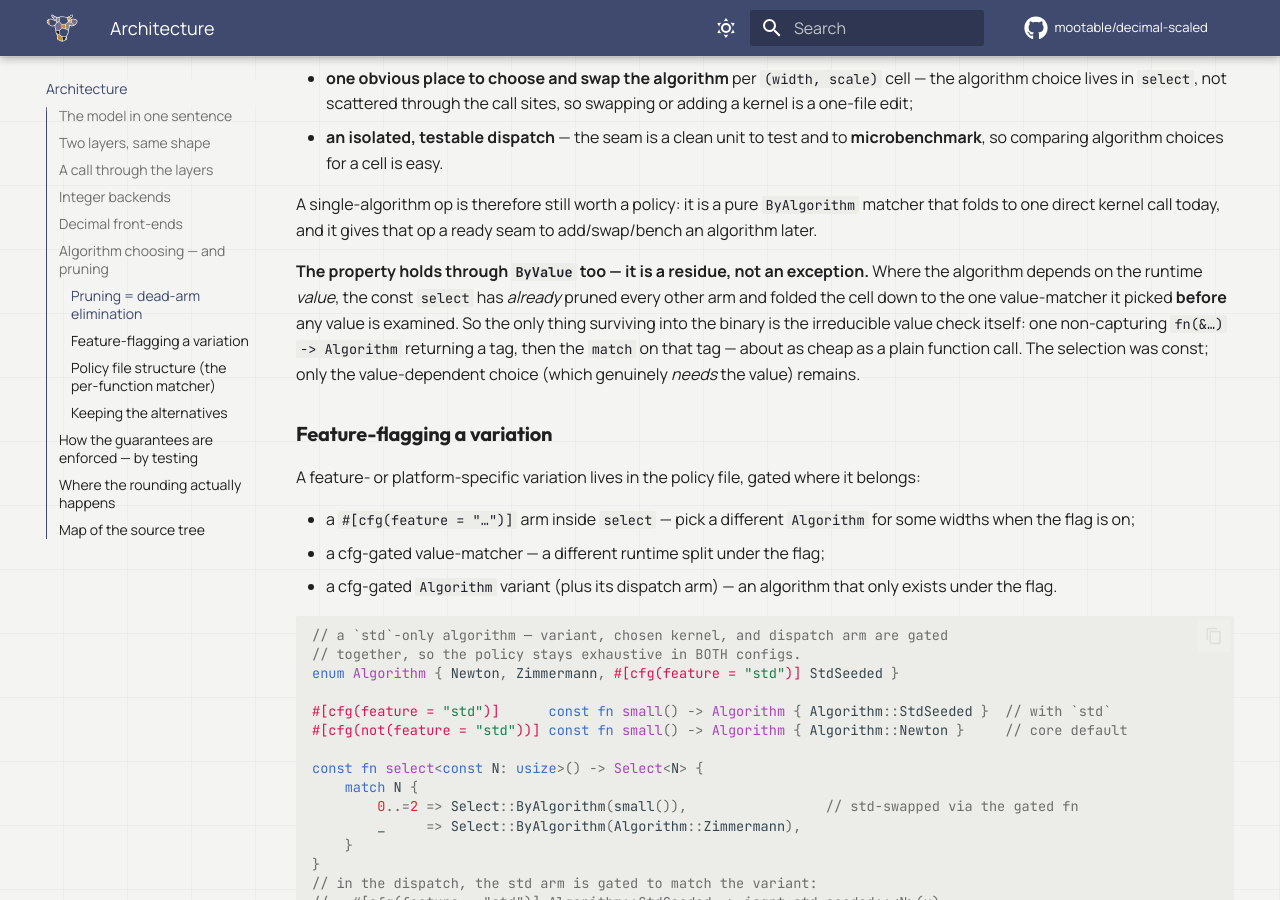
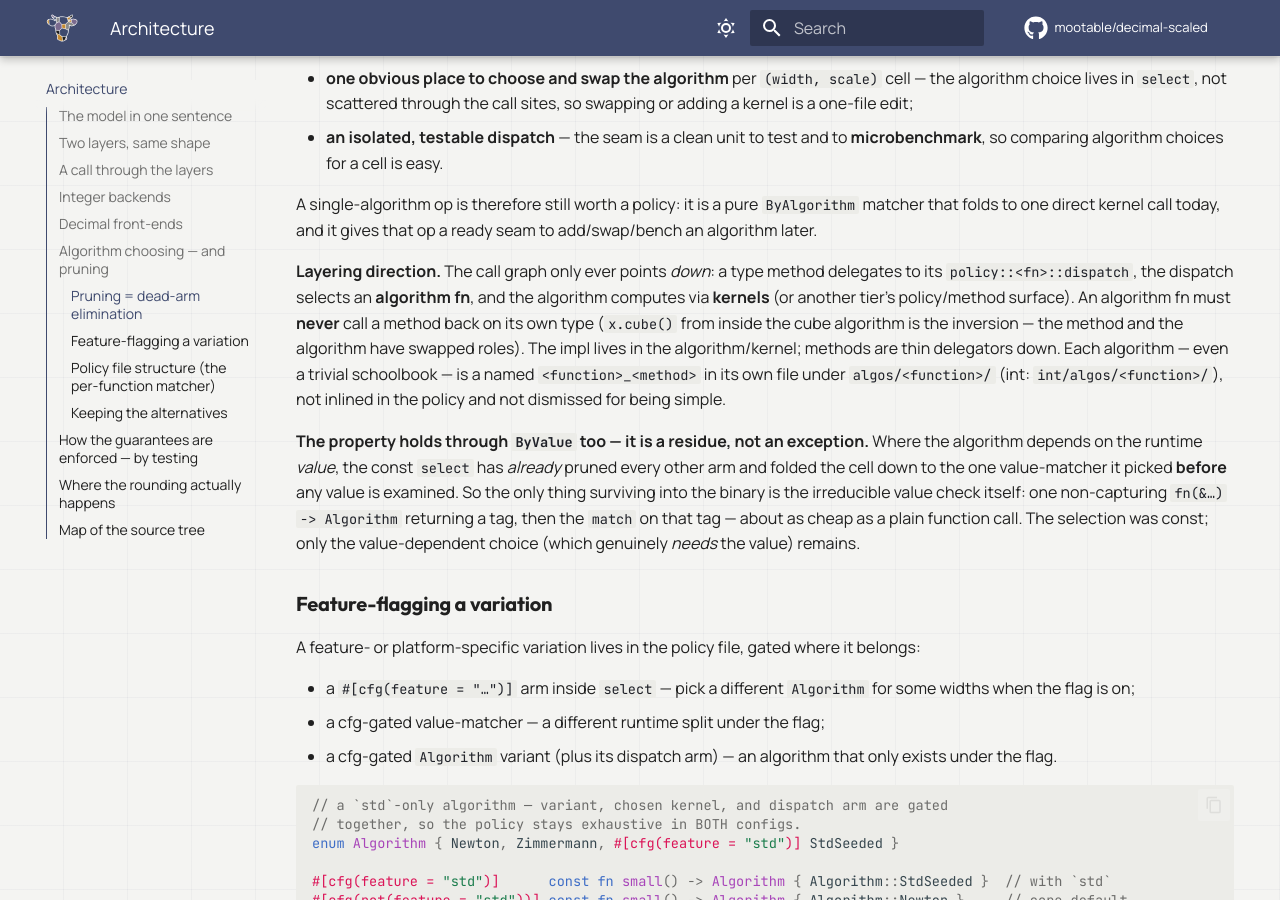
Before and after one commit to mootable/decimal-scaled, an MkDocs documentation site: the page built from docs/ARCHITECTURE.md, in a window 1280 px wide and 900 px high, scrolled down 4270 px. Built offline with MkDocs 1.6.1 and Material for MkDocs 9.7.7, drawn with Linux system fonts in a browser that asks for light colours; comment, search, counter and statistics services are not loaded.

Commit message:
docs(arch): make the layering direction explicit — algorithms call kernels, never methods on their own type
Closes the ambiguity that let the int sqr/cube/pow policies invert: the call
graph only points down (type method → policy dispatch → algorithm → kernel).
An algorithm fn must never call a method on its own type. Scope the 'use Int
methods' guidance as cross-tier only. Every algorithm — even a trivial
schoolbook — is a named <function>_<method> in its own file under
algos/<function>/ (int: int/algos/<function>/), not inlined in the policy.

```diff
--- a/docs/ARCHITECTURE.md
+++ b/docs/ARCHITECTURE.md
@@ -178,6 +178,17 @@ even a single-algorithm one:
 A single-algorithm op is therefore still worth a policy: it is a pure
 `ByAlgorithm` matcher that folds to one direct kernel call today, and it
 gives that op a ready seam to add/swap/bench an algorithm later.
+
+**Layering direction.** The call graph only ever points *down*: a type
+method delegates to its `policy::<fn>::dispatch`, the dispatch selects an
+**algorithm fn**, and the algorithm computes via **kernels** (or another
+tier's policy/method surface). An algorithm fn must **never** call a method
+back on its own type (`x.cube()` from inside the cube algorithm is the
+inversion — the method and the algorithm have swapped roles). The impl
+lives in the algorithm/kernel; methods are thin delegators down. Each
+algorithm — even a trivial schoolbook — is a named `<function>_<method>`
+in its own file under `algos/<function>/` (int: `int/algos/<function>/`),
+not inlined in the policy and not dismissed for being simple.
 
 **The property holds through `ByValue` too — it is a residue, not an
 exception.** Where the algorithm depends on the runtime *value*, the const
```
